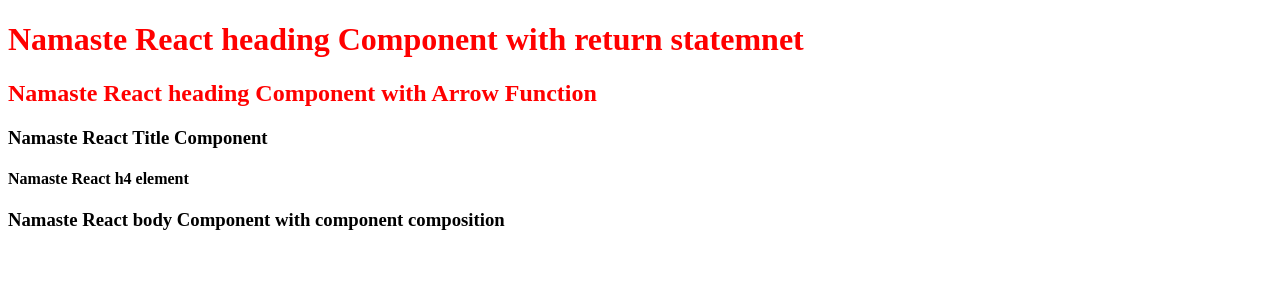
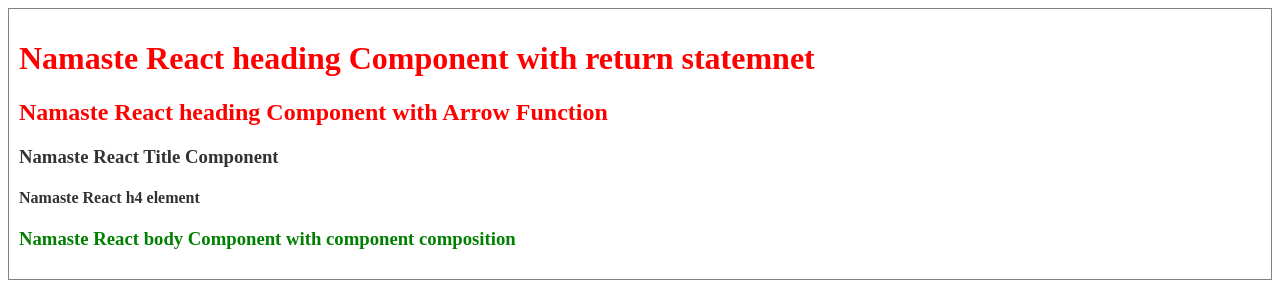
Before and after one commit to i-ms75/namasteReact, a React (Vite) app: page / in a window 1280 px wide. Shown: the top 300 px of the page. Built offline with nearby package versions, Linux system fonts and the light colour scheme.

Commit message:
Change webpage to dark theme

```diff
--- a/index.css
+++ b/index.css
@@ -1,3 +1,32 @@
 #heading {
     color: red;
 }
+
+#body {
+    color: green;
+}
+
+#container {
+    border: 1px solid grey;
+    padding: 10px;
+}
+
+/* 1. Define your default colors (Light mode) */
+:root {
+  --bg-color: #ffffff;
+  --text-color: #333333;
+}
+
+/* 2. Define dark mode colors */
+@media (prefers-color-scheme: dark) {
+  :root {
+    --bg-color: #1a1a1a;
+    --text-color: #f0f0f0;
+  }
+}
+
+/* 3. Apply the variables to your body */
+body {
+  background-color: var(--bg-color);
+  color: var(--text-color);
+}
```
